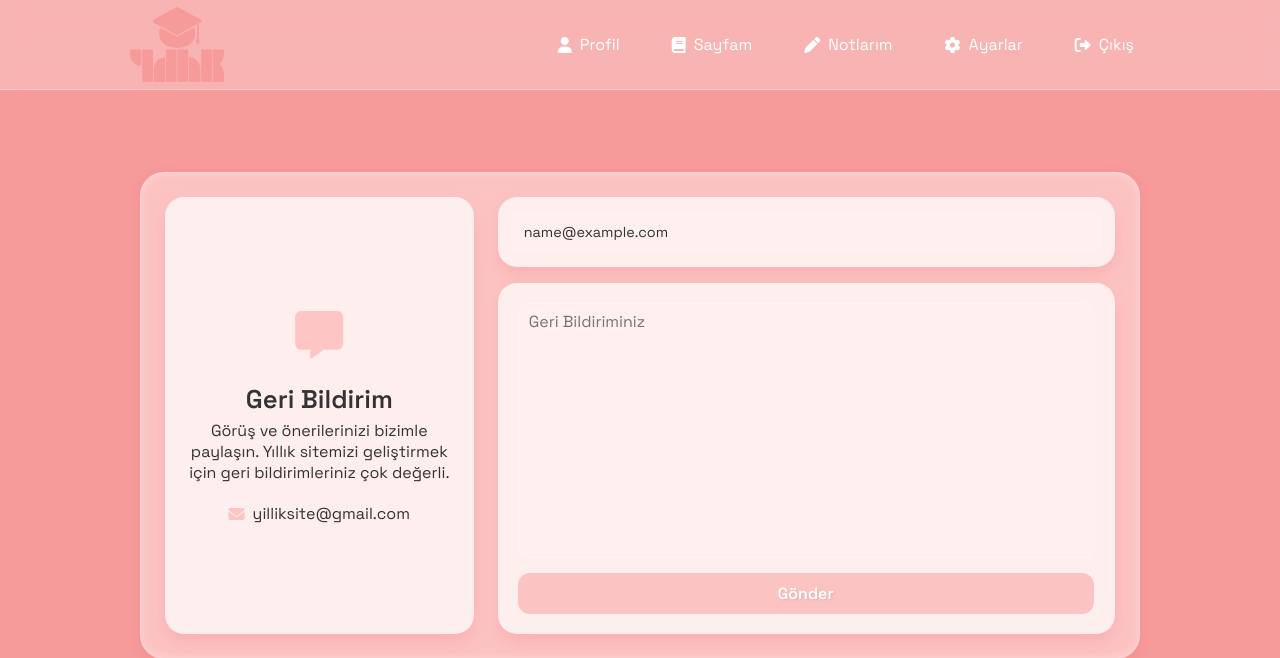
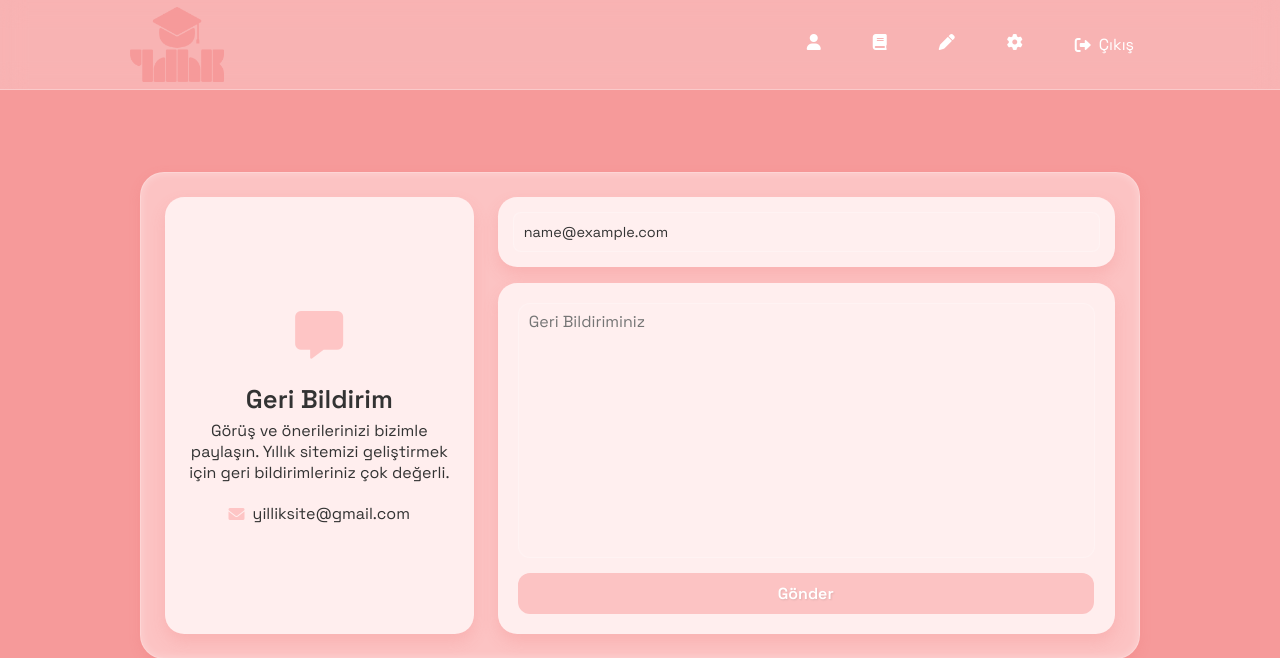
Before and after one commit to kocerayk/uni_yillik, a Django app: page /feedback/ in a window 1280 px wide. Shown: the top 658 px of the page. Run offline with Django 4.2, Linux system fonts and the light colour scheme; the visitor is signed in with stand-in values (Sample User, id 1); parts of the project's set-up code (start-up, migrations or seed data) failed here and were passed over; some web fonts are replaced.

Commit message:
Değişiklik mesajı

```diff
--- a/users/templates/base_generic.html
+++ b/users/templates/base_generic.html
@@ -902,16 +902,16 @@
             </button>
             <ul class="nav-links">
                 <li><a href="{% url 'profile' %}" {% if request.resolver_match.url_name == 'profile' %}class="active"{% endif %}>
-                    <i class="fas fa-user"></i> Profil
+                    <i class="fas fa-user"></i>
                 </a></li>
                 <li><a href="{% url 'yearbook' %}" {% if request.resolver_match.url_name == 'yearbook' %}class="active"{% endif %}>
-                    <i class="fas fa-book"></i> Sayfam
+                    <i class="fas fa-book"></i>
                 </a></li>
                 <li><a href="{% url 'my_notes' %}" {% if request.resolver_match.url_name == 'my_notes' %}class="active"{% endif %}>
-                    <i class="fas fa-pen"></i> Notlarım
+                    <i class="fas fa-pen"></i>
                 </a></li>
                 <li><a href="{% url 'settings_view' %}" {% if request.resolver_match.url_name == 'settings_view' %}class="active"{% endif %}>
-                    <i class="fas fa-cog"></i> Ayarlar
+                    <i class="fas fa-cog"></i>
                 </a></li>
                 <li><a href="{% url 'user_logout' %}">
                     <i class="fas fa-sign-out-alt"></i> Çıkış
```
